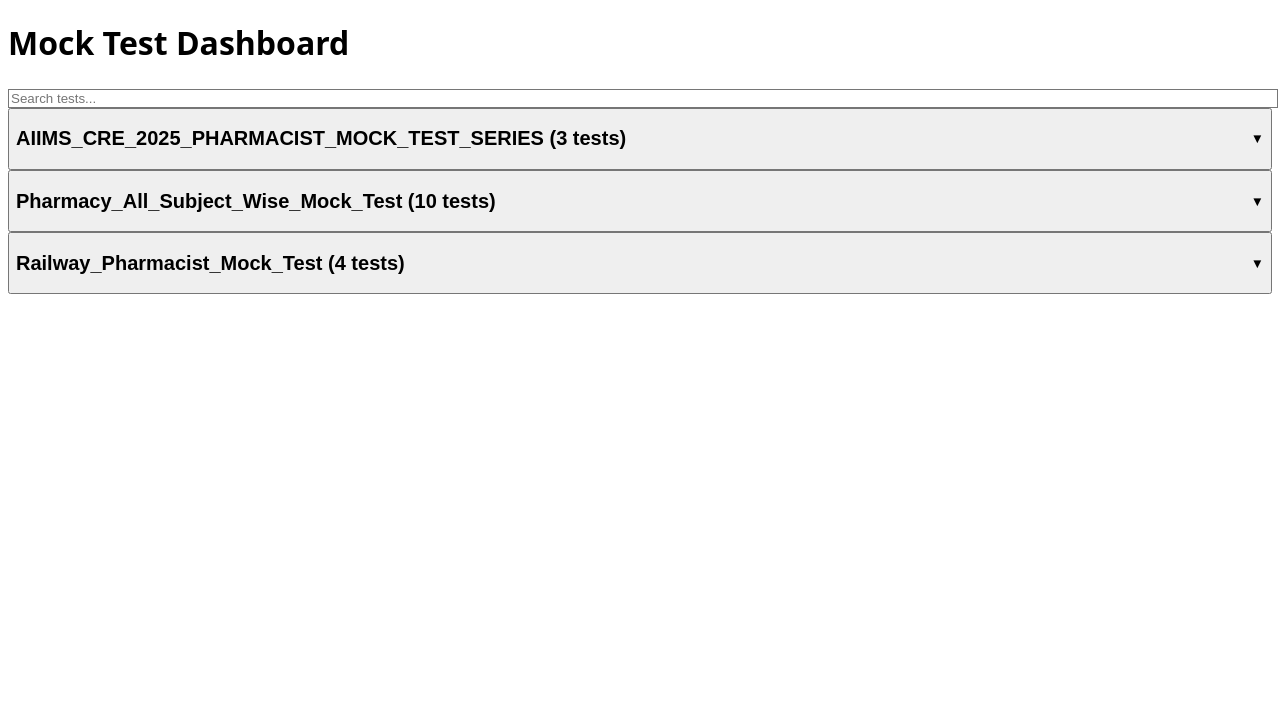
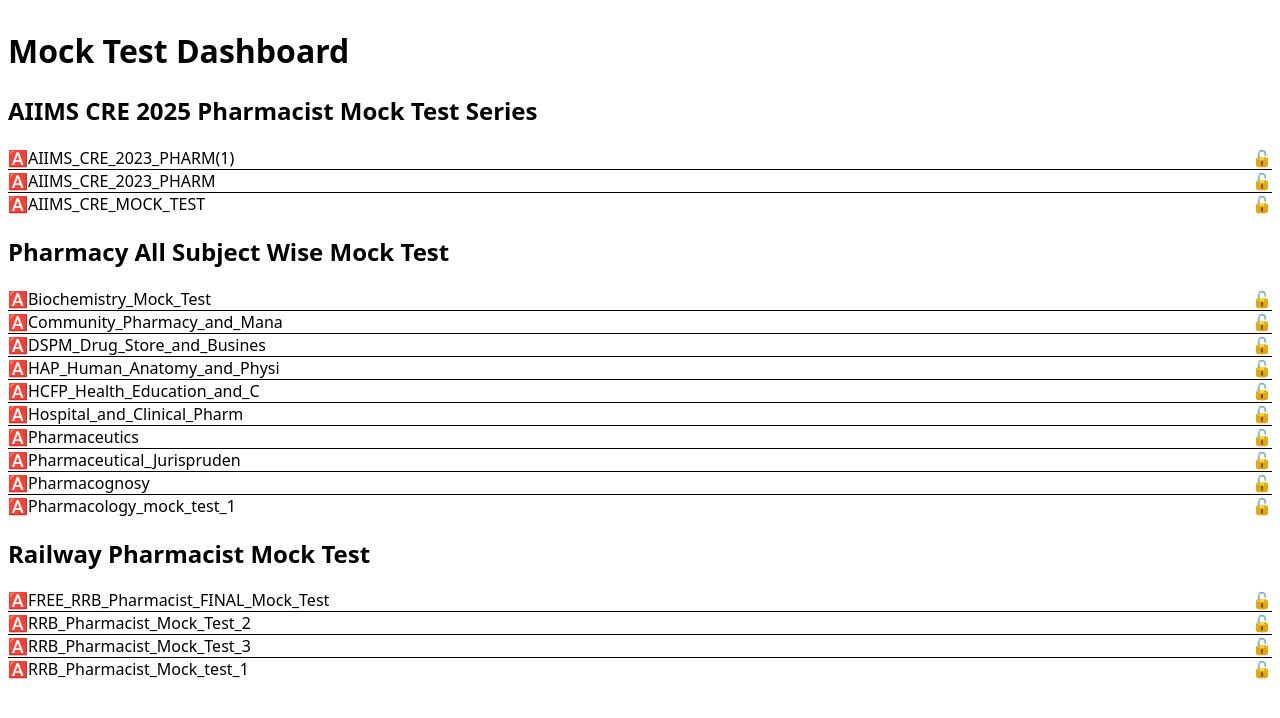
Before and after one commit to AdrashxX/test-dashboard-hm, a Next.js app: page / in a window 1280 px wide. Shown: the top 718 px of the page. Built offline with nearby package versions, Linux system fonts and the light colour scheme.

Commit message:
Update index.js

```diff
--- a/pages/index.js
+++ b/pages/index.js
@@ -1,109 +1,86 @@
-import fs from "fs";
-import path from "path";
-import { useState } from "react";
+import { useRouter } from "next/router";
 
-export async function getStaticProps() {
-  const testsDir = path.join(process.cwd(), "public/tests");
-  const files = fs.readdirSync(testsDir);
+export default function Home() {
+  const router = useRouter();
 
-  const subjects = {};
-  files.forEach((file) => {
-    if (file.endsWith(".html")) {
-      let subject = "Others";
-      let testName = file.replace(".html", "");
-
-      if (file.includes("__")) {
-        const parts = file.split("__");
-        subject = parts[0];
-        testName = parts[1].replace(".html", "");
-      } else if (file.includes("_Test_")) {
-        const parts = file.split("_Test_");
-        subject = parts[0] + "_Test";
-        testName = parts[1].replace(".html", "");
-      } else {
-        const idx = file.lastIndexOf("_");
-        if (idx !== -1) {
-          subject = file.substring(0, idx);
-          testName = file.substring(idx + 1).replace(".html", "");
-        }
-      }
-
-      if (!subjects[subject]) subjects[subject] = [];
-      subjects[subject].push({ file, testName });
-    }
-  });
-
-  return { props: { subjects } };
-}
-
-export default function Home({ subjects }) {
-  const [query, setQuery] = useState("");
-  const [open, setOpen] = useState({});
-
-  const toggle = (subject) => {
-    setOpen((prev) => ({ ...prev, [subject]: !prev[subject] }));
+  const tests = {
+    "AIIMS CRE 2025 Pharmacist Mock Test Series": [
+      "AIIMS_CRE_2023_PHARM(1).html",
+      "AIIMS_CRE_2023_PHARM.html",
+      "AIIMS_CRE_MOCK_TEST.html",
+    ],
+    "Pharmacy All Subject Wise Mock Test": [
+      "Biochemistry_Mock_Test.html",
+      "Community_Pharmacy_and_Mana.html",
+      "DSPM_Drug_Store_and_Busines.html",
+      "HAP_Human_Anatomy_and_Physi.html",
+      "HCFP_Health_Education_and_C.html",
+      "Hospital_and_Clinical_Pharm.html",
+      "Pharmaceutics.html",
+      "Pharmaceutical_Jurispruden.html",
+      "Pharmacognosy.html",
+      "Pharmacology_mock_test_1.html",
+    ],
+    "Railway Pharmacist Mock Test": [
+      "FREE_RRB_Pharmacist_FINAL_Mock_Test.html",
+      "RRB_Pharmacist_Mock_Test_2.html",
+      "RRB_Pharmacist_Mock_Test_3.html",
+      "RRB_Pharmacist_Mock_test_1.html",
+    ],
   };
 
-  const highlight = (text) => {
-    if (!query) return text;
-    const regex = new RegExp(`(${query})`, "gi");
-    return text.replace(regex, "<mark>$1</mark>");
-  };
+  return (
+    <div className="min-h-screen bg-gray-50 flex">
+      {/* Left side - Test list */}
+      <div className="flex-1 p-6">
+        <h1 className="text-2xl font-bold mb-6">Mock Test Dashboard</h1>
 
-  const filteredSubjects = Object.fromEntries(
-    Object.entries(subjects).map(([subject, tests]) => [
-      subject,
-      tests.filter((t) =>
-        (t.testName + subject).toLowerCase().includes(query.toLowerCase())
-      ),
-    ]).filter(([_, tests]) => tests.length > 0)
-  );
+        {Object.entries(tests).map(([category, files]) => (
+          <div key={category} className="mb-6">
+            <h2 className="text-lg font-semibold text-gray-700 mb-3">{category}</h2>
+            <div className="bg-white shadow rounded-lg divide-y">
+              {files.map((file, idx) => (
+                <div
+                  key={idx}
+                  onClick={() => router.push(`/viewer?file=${file}`)}
+                  className="flex items-center justify-between p-4 cursor-pointer hover:bg-gray-100 transition"
+                >
+                  <div className="flex items-center gap-3">
+                    {/* Icon (A for test, PDF icon if .pdf) */}
+                    {file.endsWith(".pdf") ? (
+                      <span className="text-red-500">📕</span>
+                    ) : (
+                      <span className="text-blue-500">🅰️</span>
+                    )}
+                    <span className="text-gray-800">
+                      {file.replace(".html", "").replace(".pdf", "")}
+                    </span>
+                  </div>
 
-  return (
-    <div className="p-6 min-h-screen bg-gray-100 text-gray-900">
-      <h1 className="text-3xl font-bold mb-6">Mock Test Dashboard</h1>
-
-      <input
-        type="text"
-        placeholder="Search tests..."
-        value={query}
-        onChange={(e) => setQuery(e.target.value)}
-        className="mb-6 p-2 border rounded w-full md:w-1/2"
-      />
-
-      <div className="grid grid-cols-1 md:grid-cols-2 lg:grid-cols-3 gap-6">
-        {Object.keys(filteredSubjects).map((subject) => (
-          <div
-            key={subject}
-            className="bg-white rounded-2xl shadow-lg p-4"
-          >
-            <button
-              onClick={() => toggle(subject)}
-              className="flex justify-between items-center w-full text-left"
-            >
-              <h2 className="text-lg font-semibold">
-                {subject} ({filteredSubjects[subject].length} tests)
-              </h2>
-              <span>{open[subject] ? "▲" : "▼"}</span>
-            </button>
-
-            {open[subject] && (
-              <ul className="list-disc ml-6 mt-2 space-y-1">
-                {filteredSubjects[subject].map((test) => (
-                  <li key={test.file}>
-                    <a
-                      href={`/viewer?file=${encodeURIComponent(test.file)}`}
-                      className="text-blue-600 hover:underline"
-                      dangerouslySetInnerHTML={{
-                        __html: highlight(test.testName),
-                      }}
-                    />
-                  </li>
-                ))}
-              </ul>
-            )}
+                  {/* Lock/unlock icon (abhi sab free hai, 🔓 dikhayenge) */}
+                  <span className="text-gray-400">🔓</span>
+                </div>
+              ))}
+            </div>
           </div>
         ))}
+      </div>
+
+      {/* Right side - Promo / Info */}
+      <div className="w-80 bg-white shadow-md p-4 hidden md:block">
+        <h3 className="font-bold text-lg mb-2">Study Material</h3>
+        <p className="text-sm text-gray-600 mb-4">
+          For All Pharmacist Exams
+        </p>
+        <div className="bg-blue-50 p-3 rounded-lg text-center">
+          <p className="text-xl font-bold text-blue-600 mb-2">
+            ₹ 581 <span className="line-through text-gray-400">681</span>{" "}
+            <span className="text-green-600">15% OFF</span>
+          </p>
+          <button className="bg-blue-600 text-white px-4 py-2 rounded-lg hover:bg-blue-700 transition">
+            Get this course
+          </button>
+        </div>
       </div>
     </div>
   );
```
